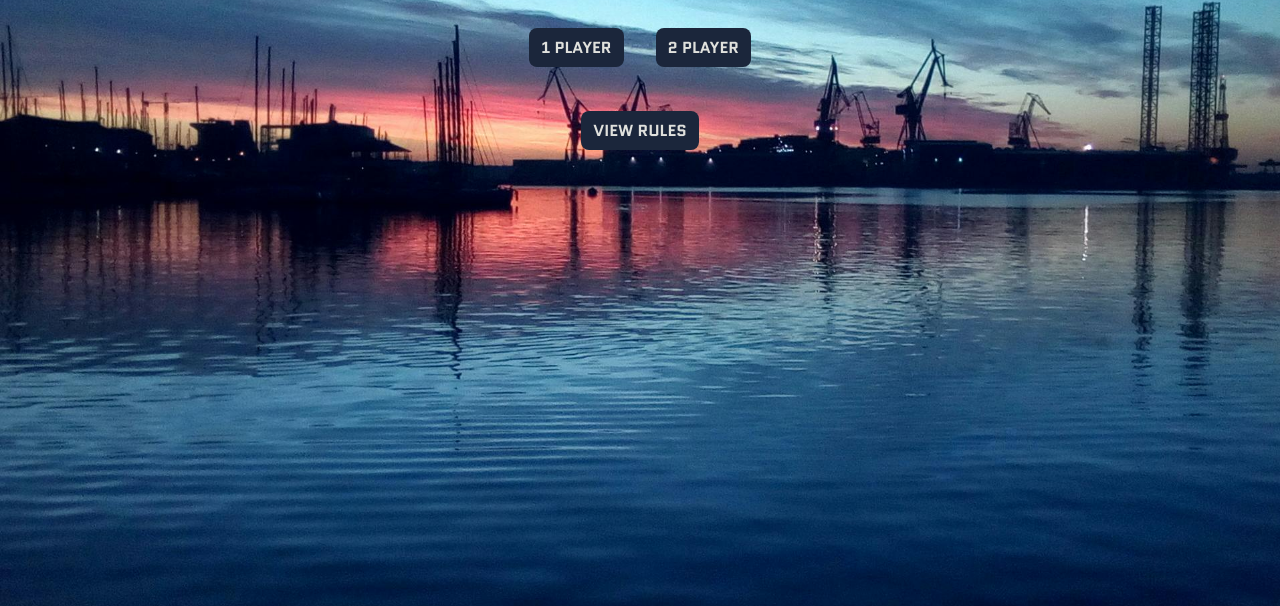
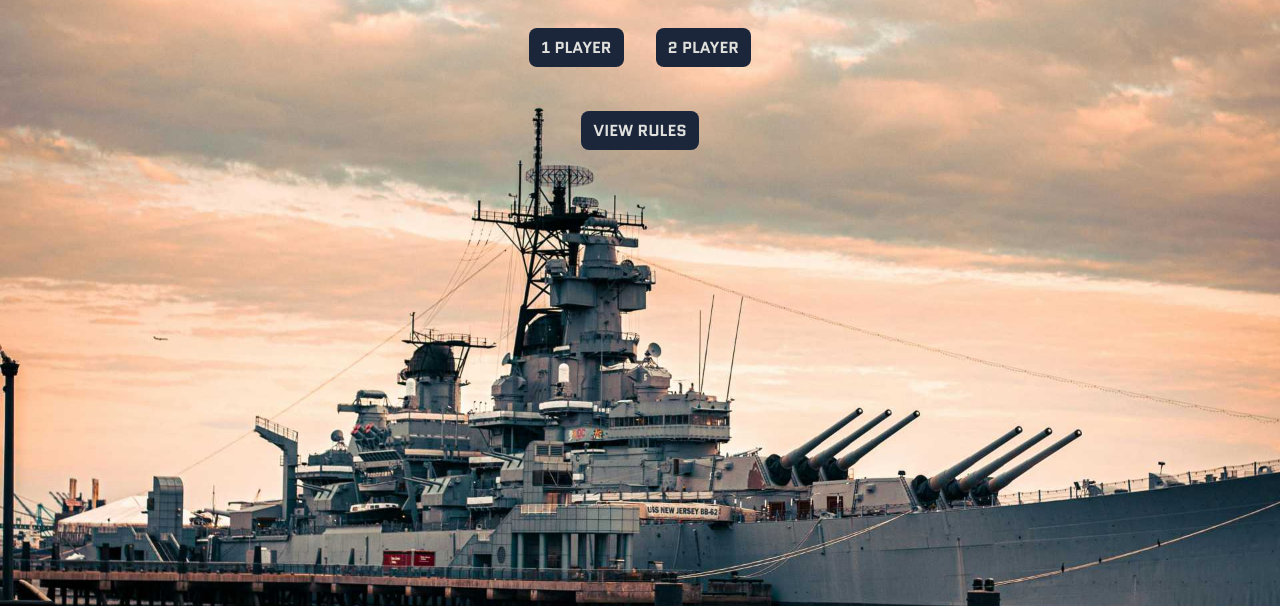
Before and after one commit to Anna-4444/battleship, a website built with webpack: page src/template.html in a window 1280 px wide. Shown: the part 194-800 px from the top of the page. Built offline with nearby package versions, Linux system fonts and the light colour scheme.

Commit message:
Change hero img

```diff
--- a/src/styles.css
+++ b/src/styles.css
@@ -110,7 +110,7 @@ button:hover {
     flex-direction: column;
     align-items: center;
     gap: 2rem;
-    background-image: url("./assets/ships.jpg");
+    background-image: url("./assets/boat.jpg");
     background-size: cover;
     background-position: center;
     background-repeat: no-repeat;
--- a/src/utilities/dom-functions.js
+++ /dev/null
@@ -1,3 +0,0 @@
-export function createDiv() {
-
-}
```
Also changed, not shown: src/assets/boat.jpg (added).
